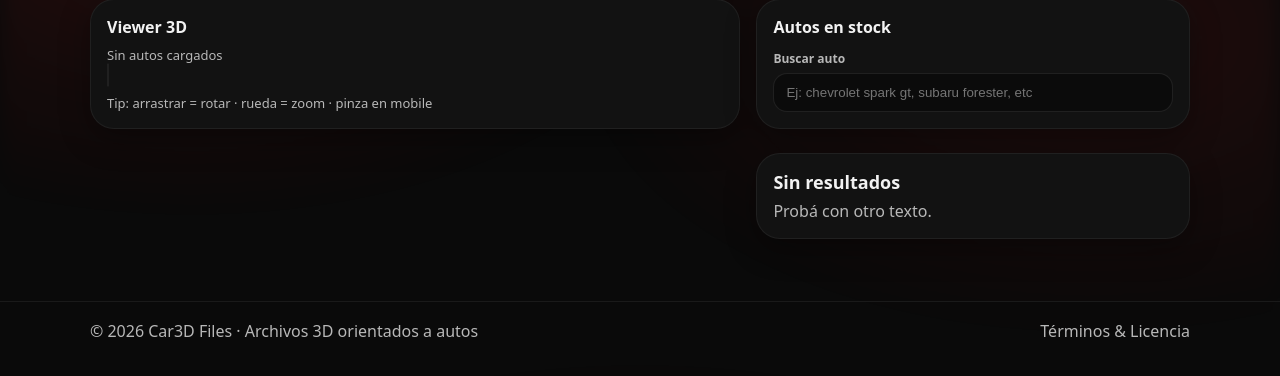
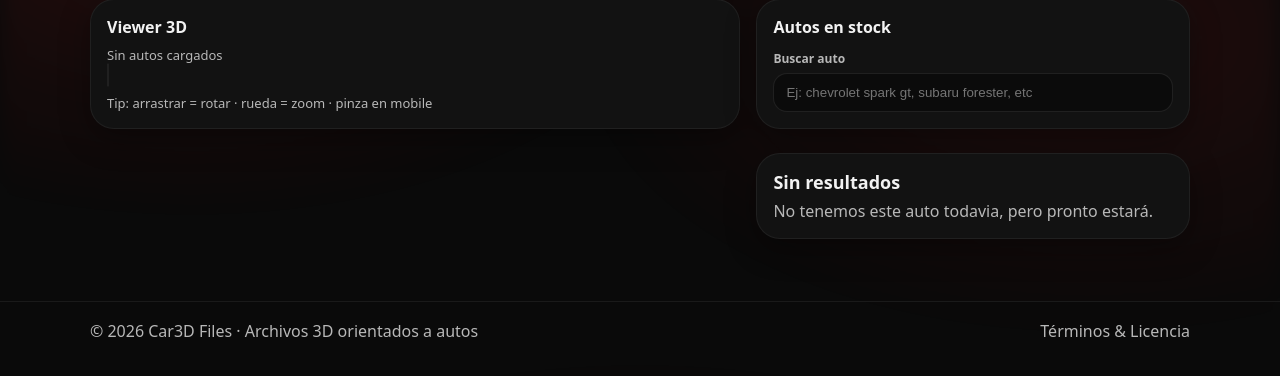
Before and after one commit to gonzalomesa-tech/car3d_store, a FastAPI app: template app/templates/autos.html in a window 1280 px wide. Shown: the part 162-538 px from the top of the page. Run offline with FastAPI, Linux system fonts and the light colour scheme; the template is opened without the code that fills it, so the values that code supplies are empty; some libraries are stand-ins or nearby versions.

Commit message:
Add texto

```diff
--- a/app/templates/autos.html
+++ b/app/templates/autos.html
@@ -89,7 +89,7 @@
         <!-- ✅ Empty state con ID correcto -->
         <div class="card card--padded mt12" id="autosEmpty" style="display:none;">
           <div class="empty__title">Sin resultados</div>
-          <div class="muted">Probá con otro texto.</div>
+          <div class="muted">No tenemos este auto todavia, pero pronto estará.</div>
         </div>
       </div>
     </div>
```
